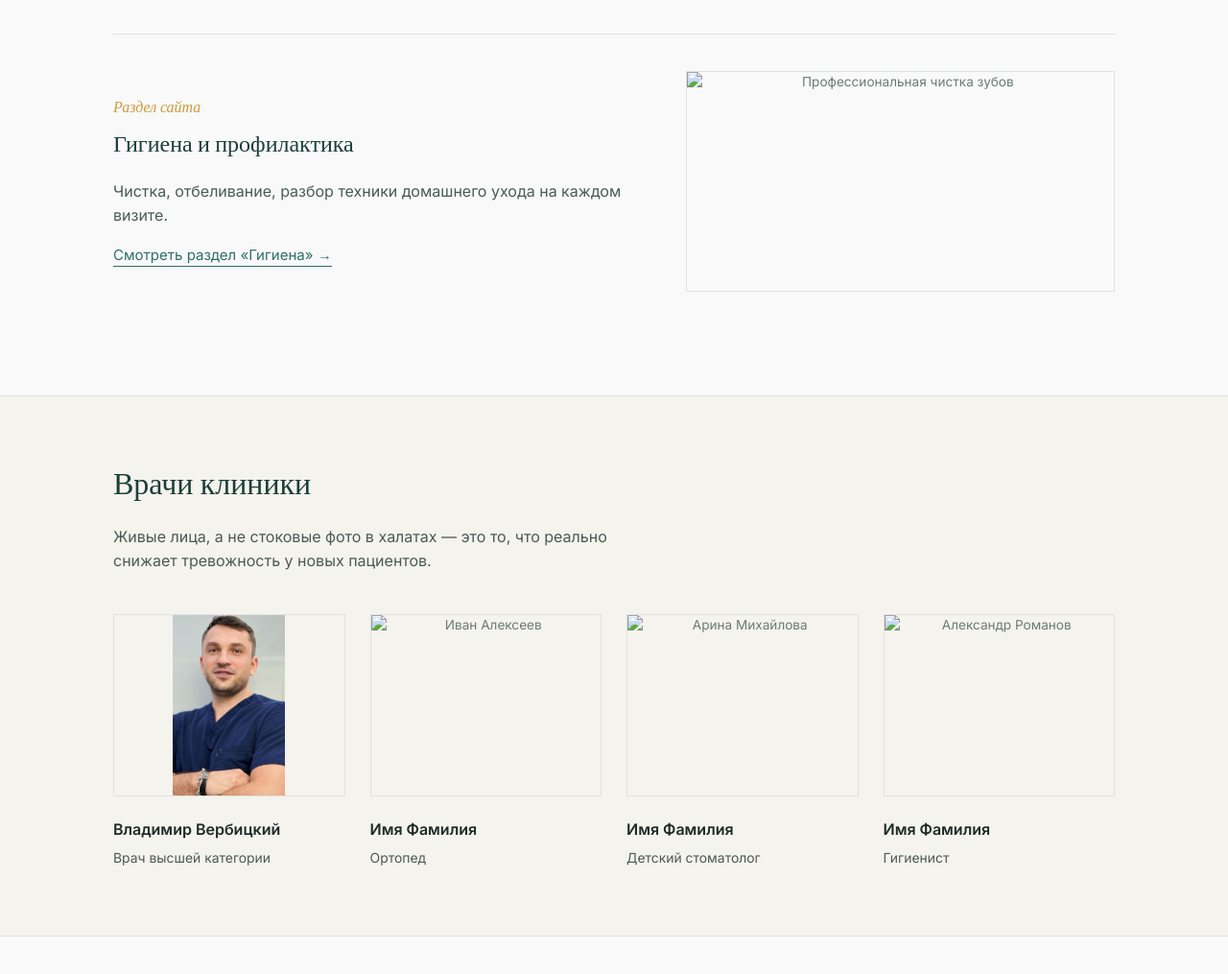
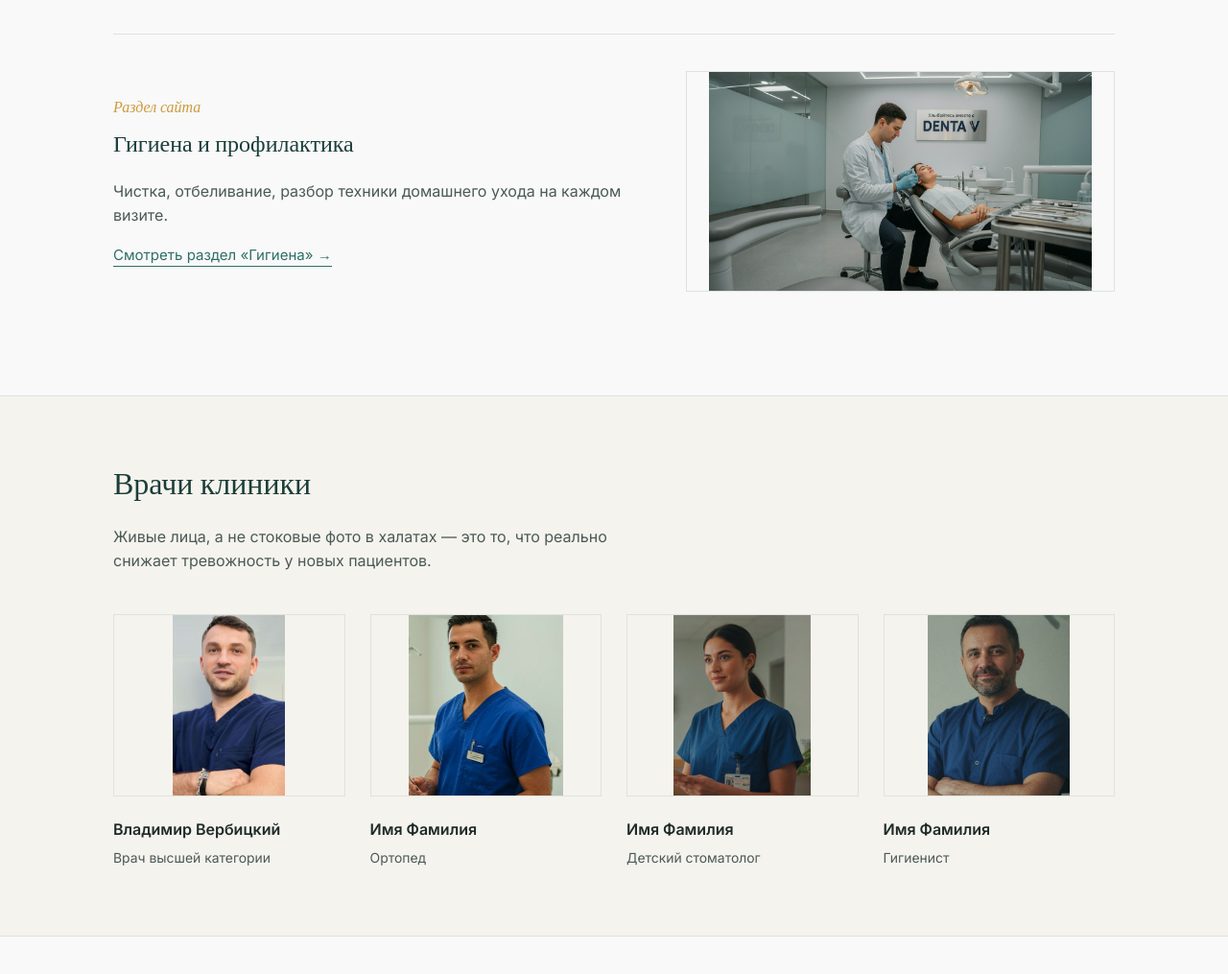
Before and after one commit to sergeyponkratov27-dot/denta-site, a plain HTML site: page index.html in a window 1280 px wide. Shown: the part 2400-3415 px from the top of the page at 96% size. Drawn offline with Linux system fonts and the light colour scheme.

Commit message:
Update index.html

```diff
--- a/index.html
+++ b/index.html
@@ -285,7 +285,7 @@
     </div>
 
     <div class="service-row reverse">
-     <div class="media" style="background:none;padding:0;"><img src="doctor-3" alt="Профессиональная чистка зубов" style="width:100%;height:100%;object-fit:contain;display:block;"></div>
+     <div class="media" style="background:none;padding:0;"><img src="doctor-3.jpg" alt="Профессиональная чистка зубов" style="width:100%;height:100%;object-fit:contain;display:block;"></div>
       <div>
         <div class="service-num">Раздел сайта</div>
         <h3>Гигиена и профилактика</h3>
@@ -304,9 +304,9 @@
     </div>
     <div class="doctors">
       <div class="doctor"><div class="media" style="background:none;padding:0;"><img src="foto-vrach.jpg" alt="Владимир Вербицкий, врач высшей категории" style="width:100%;height:100%;object-fit:contain;display:block;"></div><h4>Владимир Вербицкий</h4><span>Врач высшей категории</span></div>
-      <div class="doctor"><div class="media" style="background:none;padding:0;"><img src="doctor-1" alt="Иван Алексеев" style="width:100%;height:100%;object-fit:contain;display:block;"></div><h4>Имя Фамилия</h4><span>Ортопед</span></div>
-      <div class="doctor"><div class="media" style="background:none;padding:0;"><img src="doctor-2" alt="Арина Михайлова" style="width:100%;height:100%;object-fit:contain;display:block;"></div><h4>Имя Фамилия</h4><span>Детский стоматолог</span></div>
-      <div class="doctor"><div class="media" style="background:none;padding:0;"><img src="doctor-4" alt="Александр Романов" style="width:100%;height:100%;object-fit:contain;display:block;"></div><h4>Имя Фамилия</h4><span>Гигиенист</span></div>
+      <div class="doctor"><div class="media" style="background:none;padding:0;"><img src="doctor-1.jpg" alt="Иван Алексеев" style="width:100%;height:100%;object-fit:contain;display:block;"></div><h4>Имя Фамилия</h4><span>Ортопед</span></div>
+      <div class="doctor"><div class="media" style="background:none;padding:0;"><img src="doctor-2.jpg" alt="Арина Михайлова" style="width:100%;height:100%;object-fit:contain;display:block;"></div><h4>Имя Фамилия</h4><span>Детский стоматолог</span></div>
+      <div class="doctor"><div class="media" style="background:none;padding:0;"><img src="doctor-4.jpg" alt="Александр Романов" style="width:100%;height:100%;object-fit:contain;display:block;"></div><h4>Имя Фамилия</h4><span>Гигиенист</span></div>
     </div>
   </div>
 </section>
```
